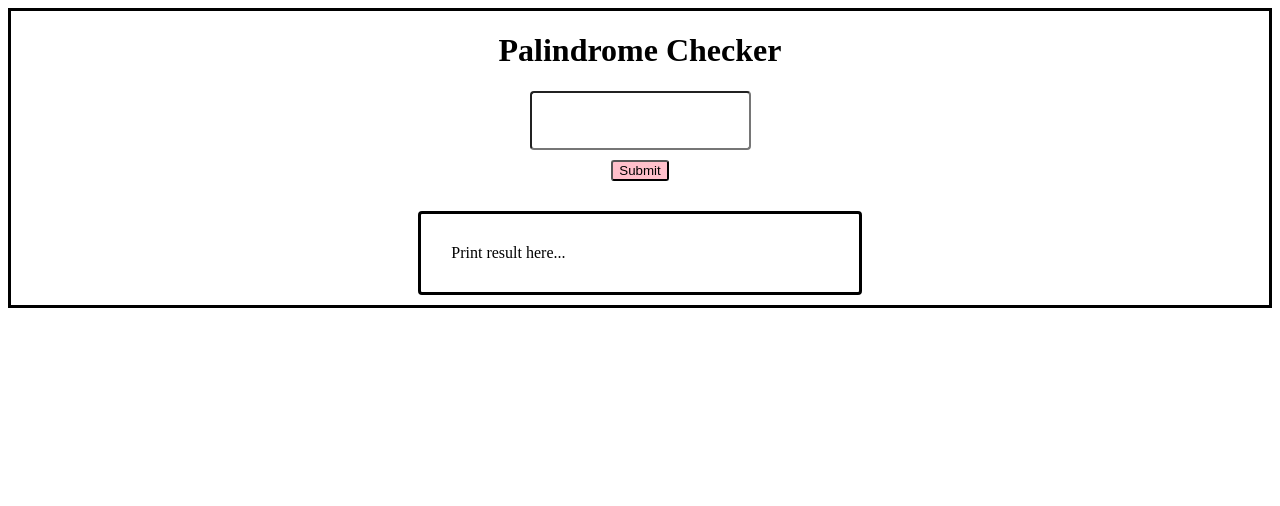
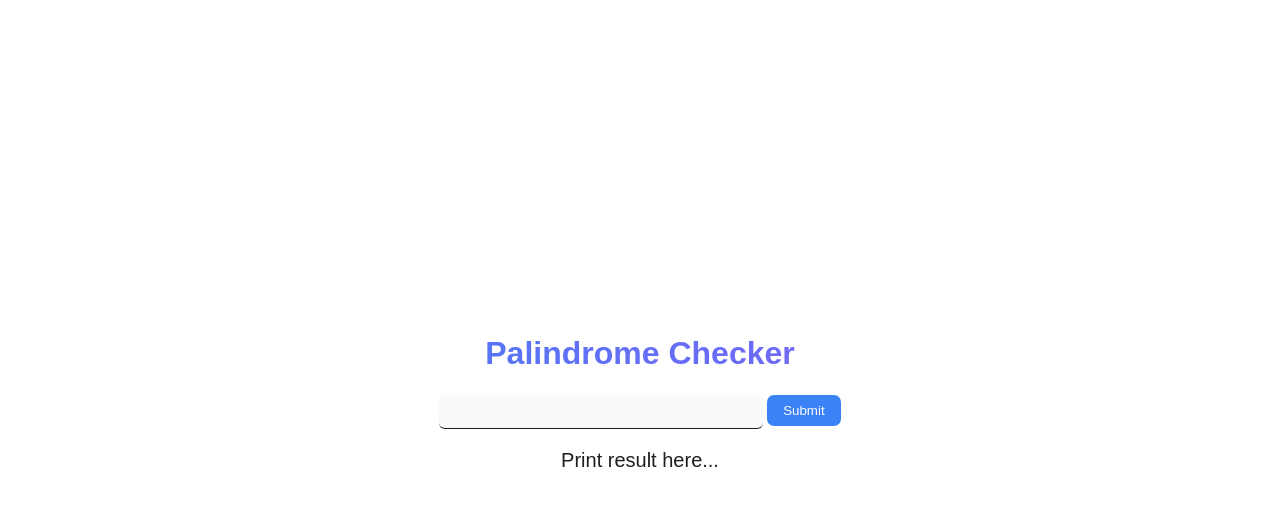
Before and after one commit to veeskeys/palindrome-project, a plain HTML site: page index.html in a window 1280 px wide. Drawn offline with Linux system fonts and the light colour scheme.

Commit message:
Update styles.css

```diff
--- a/styles.css
+++ b/styles.css
@@ -1,32 +1,85 @@
-.container{
-  border: solid black;
-  display: grid;
+body {
+  font-family: 'Source Sans 3', sans-serif;
+  background-color: #FFFFFF;
+  color: #1F1F1F;
+  display: flex;
+  justify-content: center;
+  align-items: center;
+  height: 100vh;
 }
 
-h1 {
+h1{
+background: linear-gradient(90deg, #3B82F6, #8B5CF6);
+  -webkit-background-clip: text;
+  -webkit-text-fill-color: transparent;
+}
+
+.container{
   text-align: center;
+  width: 80%;
 }
+
+.input-container {
+  display: flex;
+  flex-direction: column;
+  gap: 15px;
+  box-shadow: 0 8px 20px rgba(59, 130, 246, 0.5);
+  margin-bottom: 40px;
+}
+
 
 #text-input, #check-btn, #result {
   margin: auto;
 }
 
-#text-input{
-  border-radius: 4px;
-  padding: 20px;
-  margin-bottom: 10px;
+input {
+  background-color: #F9FAFB;
+  border: 1px solid #1F1F1F;
+  color: #1F1F1F;
+  padding: 10px;
+  border-radius: 6px;
+  border-top: none;
+  border-left: none;
+  border-right: none;
+  width: 30%;
+}
+
+label{
+  color: #6B7280;
 }
 
 #check-btn{
-  background-color: pink;
-  border-radius: 3px;
-  margin-bottom: 30px;
+  background-color: #3B82F6;
+  color: white;
+  border: none;
+  padding: 8px 16px;
+  border-radius: 7px;
+  cursor: pointer;
+}
+
+#check-btn:hover{
+  background-color: #2563EB;
 }
 
 #result{
-  border: solid black;
-  padding: 30px;
+  padding: 20px;
   margin-bottom: 10px;
-  width: 30%;
-  border-radius: 4px;
+  width: 50%;
+  font-size: 20px;
 }
+
+.explainer-container{
+  border: 1px solid #1F1F1F;
+  color: #fff;
+  background-color: #6B7280;
+  border-radius: 10px;
+  display: flex;
+  flex-direction: column;
+  justify-content: center;
+  text-align: center;
+}
+
+.explainer-container p{
+  margin-top: 1px;
+
+}
```
